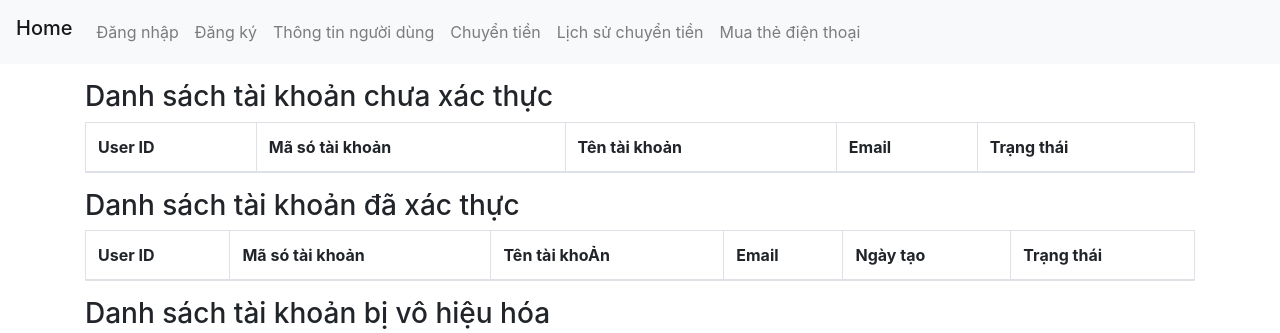
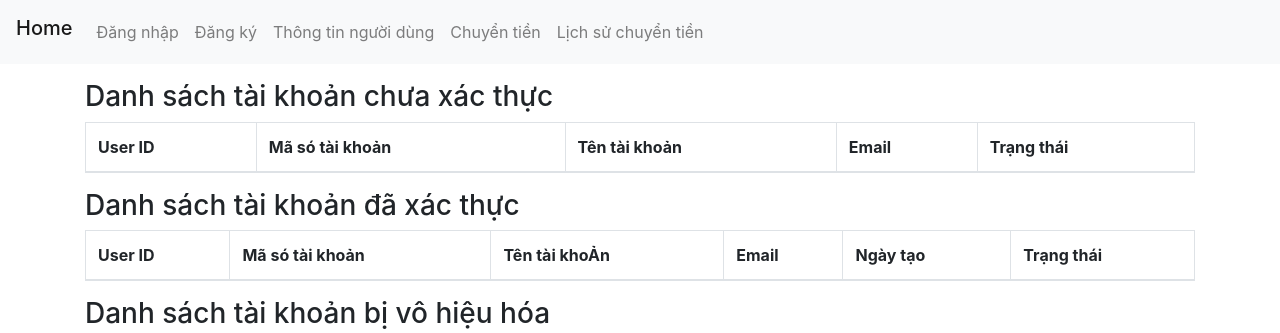
Before and after one commit to Kuroo-nekoo/web-ck, a PHP site: page /admin.php in a window 1280 px wide. Shown: the top 333 px of the page. Run offline with PHP 8.4, Linux system fonts and the light colour scheme; data that the repository does not hold is empty.

```diff
--- a/db.sql
+++ b/db.sql
@@ -64,7 +64,8 @@ CREATE TABLE `history` (
 ALTER TABLE `account`
   ADD KEY `USER_ID` (`USER_ID`);
 
-
+ALTER TABLE `history`
+  ADD KEY `ID` (`ID`);
 --
 ALTER TABLE `account`
   MODIFY `USER_ID` int(11) NOT NULL AUTO_INCREMENT, AUTO_INCREMENT=2;
--- a/navbar.php
+++ b/navbar.php
@@ -18,9 +18,6 @@ echo '<nav class="mb-3 navbar navbar-expand-lg navbar-light bg-light">
           <li>
             <a class="nav-link" href="/history.php">Lịch sử chuyển tiền</a>
           </li>
-          <li>
-            <a class="nav-link" href="/buyphonecard.php">Mua thẻ điện thoại</a>
-          </li>
         </ul>
       </div>
     </nav>';
```
